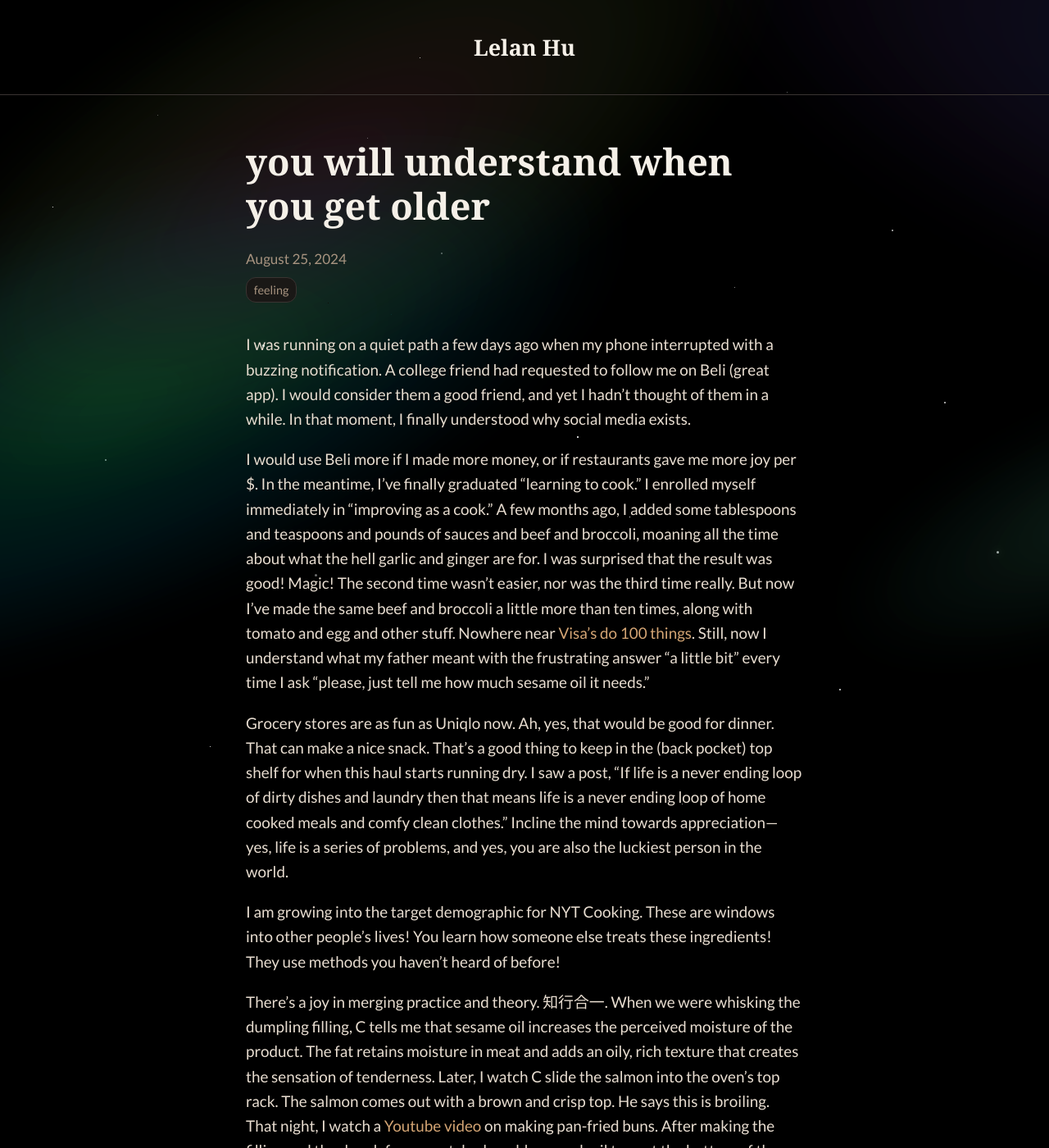
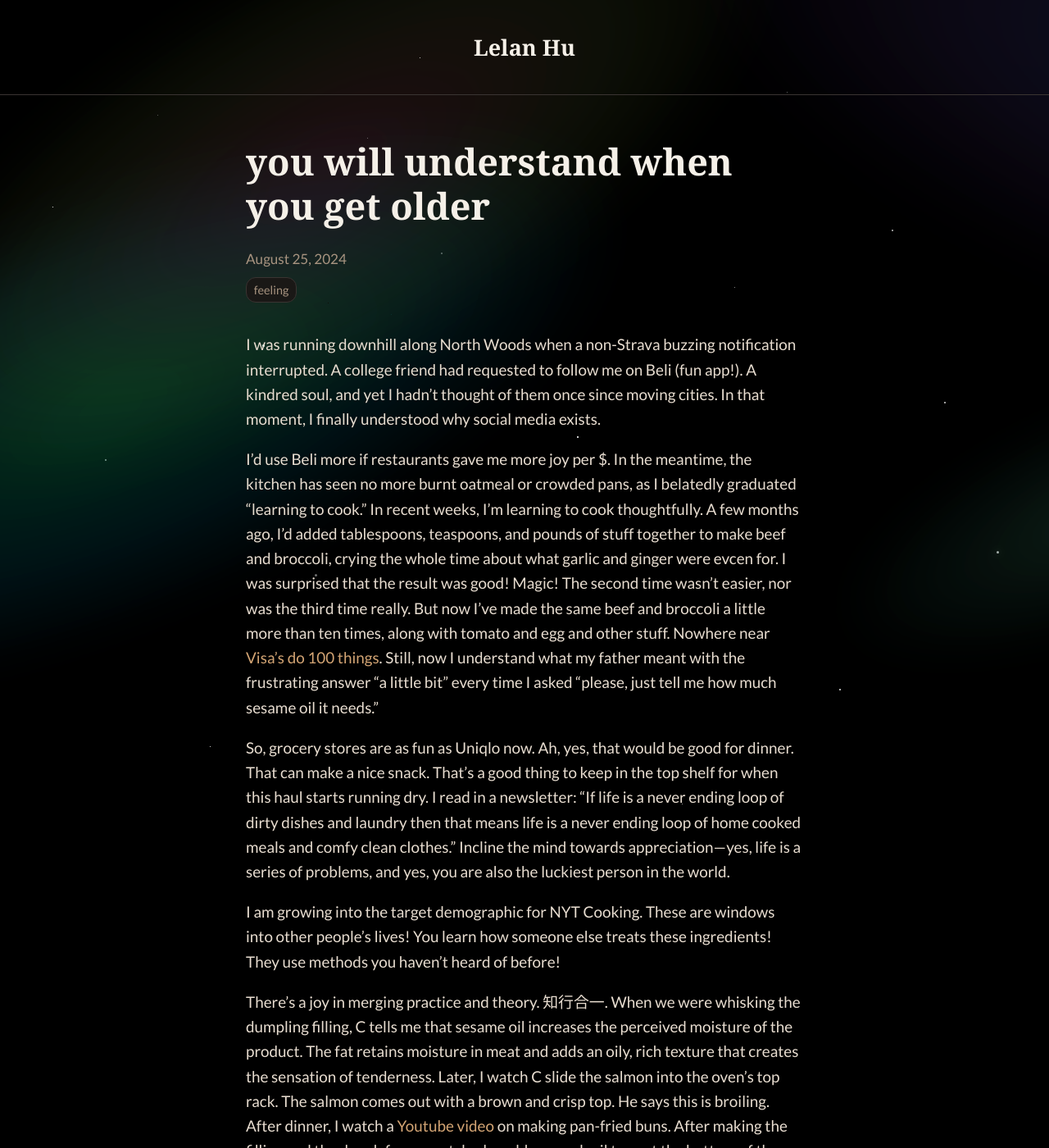
Before and after one commit to hulelan/lelanhu.github.io, a Jekyll site: the page built from _posts/2024-08-25-you-will-understand-when-you-get-older.md, in a window 1280 px wide and 1400 px high. Shown: the whole window at 82% size. Built offline with Jekyll 4.4.1, drawn with Linux system fonts in a browser that asks for light colours; some web fonts are replaced; some of the changed text lies outside the part shown.

Commit message:
Refine writing and polish prose in blog post
Updated language for better flow and clarity throughout the "you will understand when you get older" post.

🤖 Generated with [Claude Code](https://claude.ai/code)

Co-Authored-By: Claude <noreply@anthropic.com>

```diff
--- a/_posts/2024-08-25-you-will-understand-when-you-get-older.md
+++ b/_posts/2024-08-25-you-will-understand-when-you-get-older.md
@@ -5,27 +5,27 @@ date: 2024-08-25
 tags: [feeling]
 ---
 
-I was running on a quiet path a few days ago when my phone interrupted with a buzzing notification. A college friend had requested to follow me on Beli (great app). I would consider them a good friend, and yet I hadn't thought of them in a while. In that moment, I finally understood why social media exists.
+I was running downhill along North Woods when a non-Strava buzzing notification interrupted. A college friend had requested to follow me on Beli (fun app!). A kindred soul, and yet I hadn't thought of them once since moving cities. In that moment, I finally understood why social media exists.
 
-I would use Beli more if I made more money, or if restaurants gave me more joy per $. In the meantime, I've finally graduated "learning to cook." I enrolled myself immediately in "improving as a cook." A few months ago, I added some tablespoons and teaspoons and pounds of sauces and beef and broccoli, moaning all the time about what the hell garlic and ginger are for. I was surprised that the result was good! Magic! The second time wasn't easier, nor was the third time really. But now I've made the same beef and broccoli a little more than ten times, along with tomato and egg and other stuff. Nowhere near [Visa's do 100 things](https://x.com/visakanv/status/1672704570752143360). Still, now I understand what my father meant with the frustrating answer "a little bit" every time I ask "please, just tell me how much sesame oil it needs."
+I'd use Beli more if restaurants gave me more joy per $. In the meantime, the kitchen has seen no more burnt oatmeal or crowded pans, as I belatedly graduated "learning to cook." In recent weeks, I'm learning to cook thoughtfully. A few months ago, I'd added tablespoons, teaspoons, and pounds of stuff together to make beef and broccoli, crying the whole time about what garlic and ginger were evcen for. I was surprised that the result was good! Magic! The second time wasn't easier, nor was the third time really. But now I've made the same beef and broccoli a little more than ten times, along with tomato and egg and other stuff. Nowhere near [Visa's do 100 things](https://x.com/visakanv/status/1672704570752143360). Still, now I understand what my father meant with the frustrating answer "a little bit" every time I asked "please, just tell me how much sesame oil it needs."
 
-Grocery stores are as fun as Uniqlo now. Ah, yes, that would be good for dinner. That can make a nice snack. That's a good thing to keep in the (back pocket) top shelf for when this haul starts running dry. I saw a post, "If life is a never ending loop of dirty dishes and laundry then that means life is a never ending loop of home cooked meals and comfy clean clothes." Incline the mind towards appreciation—yes, life is a series of problems, and yes, you are also the luckiest person in the world.
+So, grocery stores are as fun as Uniqlo now. Ah, yes, that would be good for dinner. That can make a nice snack. That's a good thing to keep in the top shelf for when this haul starts running dry. I read in a newsletter: "If life is a never ending loop of dirty dishes and laundry then that means life is a never ending loop of home cooked meals and comfy clean clothes." Incline the mind towards appreciation—yes, life is a series of problems, and yes, you are also the luckiest person in the world.
 
 I am growing into the target demographic for NYT Cooking. These are windows into other people's lives! You learn how someone else treats these ingredients! They use methods you haven't heard of before!
 
-There's a joy in merging practice and theory. 知行合一. When we were whisking the dumpling filling, C tells me that sesame oil increases the perceived moisture of the product. The fat retains moisture in meat and adds an oily, rich texture that creates the sensation of tenderness. Later, I watch C slide the salmon into the oven's top rack. The salmon comes out with a brown and crisp top. He says this is broiling. That night, I watch a [Youtube video](https://www.youtube.com/@MagicIngredients) on making pan-fried buns. After making the filling and the dough from scratch, she adds enough oil to coat the bottom of the pan before setting down the buns and replacing the lid. Ah, of course, that's why the buns' bottoms are brown and the heads soft. The world reveals itself to me.
+There's a joy in merging practice and theory. 知行合一. When we were whisking the dumpling filling, C tells me that sesame oil increases the perceived moisture of the product. The fat retains moisture in meat and adds an oily, rich texture that creates the sensation of tenderness. Later, I watch C slide the salmon into the oven's top rack. The salmon comes out with a brown and crisp top. He says this is broiling. After dinner, I watch a [Youtube video](https://www.youtube.com/@MagicIngredients) on making pan-fried buns. After making the filling and the dough from scratch, she adds enough oil to coat the bottom of the pan before setting down the buns and replacing the lid. Ah, of course, that's why the buns' bottoms are brown and the heads soft. The world reveals itself to me.
 
-I also feel my life stretching laterally into new stretches of human experience.
+I also feel my life stretching laterally into new corners of human experience.
 
 I remember the cultural classes in elementary school. Everyone sits around a table cutting paper snowflakes or wrapping dumplings. Arguably, all of Chinese class was cultural education. We memorized poems and 文学常识 ("common sense for literature") and spent little time on grammar and systematically learning new words.
 
 There's so much I didn't (and couldn't) appreciate. What does tradition mean? It's not going through the motions of folding a wonton, or doing calligraphy at the NYPL on Thursday. Feel it. The sensation of being in a long lineage of families who sat around a table putting down line after line of dumplings. Some rows are like the terra cotta warriors—varying in detail but largely perfect and identical. Others look like trees ravaged by a fire. A child asks, "What's the correct way to fold this?" The grandfather responds, "Every way is right, but this is ours."
 
-I didn't get poems until I watched an animated movie ([《长安三万里》](https://zh.wikipedia.org/zh-hans/%E9%95%BF%E5%AE%89%E4%B8%89%E4%B8%87%E9%87%8C)) about two poets, Li Bai and Gao Shi, and their deep and difficult friendship. Their poetry was about their time fighting at the border, watching their country corrupted and in chaos, and their other friends and enemies ([friendship theory of everything](https://www.avabear.xyz/p/the-friendship-theory-of-everything)). You inch closer to their emotional range when you know what they loved and hated. The author is not always dead.
+I didn't get poems until I watched an animated movie ([《长安三万里》](https://zh.wikipedia.org/zh-hans/%E9%95%BF%E5%AE%89%E4%B8%89%E4%B8%87%E9%87%8C)) about two poets, Li Bai and Gao Shi, and their difficult friendship. Their poetry was about their time fighting invaders at the border, a lifetime spent watching their country decay, and the friends and enemies who kept them company ([friendship theory of everything](https://www.avabear.xyz/p/the-friendship-theory-of-everything)). You inch closer to their emotional range when you know what they loved and hated. The author is not always dead.
 
 I knew the labels of experiences, before I ever experienced them.
 
-Oh, this is what they mean when they say, "You can go crazy from spending all your time with someone." This is what election fatigue means. This is rapture. This is why people believe in crazy things and how they justify violence. This is why people have book clubs or dinner parties. This is a whole person. This is love. This is how hard it is to say something the way it feels. This is what cannot be said.
+Oh, this is what they mean when they say, "You can go crazy from spending all your time with someone." This is what election fatigue means. This is rapture. This is why people believe in crazy things and how they justify unspeakable violence. This is why people have book clubs or dinner parties. This is a whole person. This is love. This is how hard it is to say something the way it feels. This is what cannot be said.
 
 You don't get it until you do. Is there a point to teaching poetry then? Or forcing an unwilling teenager to the table to make zongzi (粽子)? Or reading novels about love and loss before you lived enough life to relate to it?
 
```
